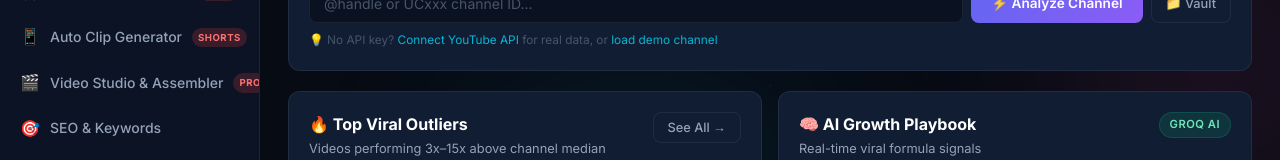
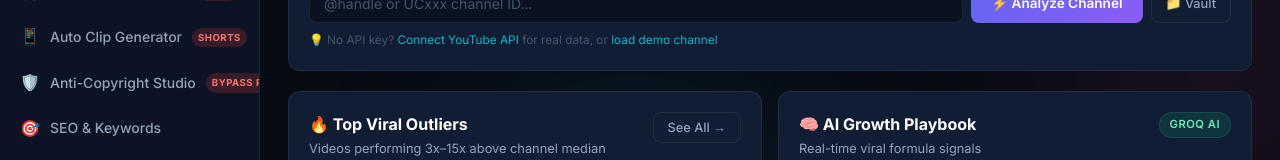
Before and after one commit to mdsa1348/YoutubeAutomation, a plain HTML site: page index.html in a window 1280 px wide. Shown: the part 480-640 px from the top of the page. Drawn offline with Linux system fonts and the light colour scheme; no server answers.

Commit message:
Auto-update: Wed 10/28/2026 16:54:02.89

```diff
--- a/index.html
+++ b/index.html
@@ -647,7 +647,7 @@
         <span class="nav-icon">📱</span><span class="nav-label">Auto Clip Generator</span><span class="nav-badge hot">Shorts</span>
       </li>
       <li class="nav-item" data-tab="video-studio" onclick="switchTab('video-studio',this)">
-        <span class="nav-icon">🎬</span><span class="nav-label">Video Studio & Assembler</span><span class="nav-badge hot">Pro</span>
+        <span class="nav-icon">🛡️</span><span class="nav-label">Anti-Copyright Studio</span><span class="nav-badge hot">Bypass Pro</span>
       </li>
       <li class="nav-item" data-tab="seo-radar" onclick="switchTab('seo-radar',this)">
         <span class="nav-icon">🎯</span><span class="nav-label">SEO & Keywords</span>
```
Also changed, not shown: 1 other file.
